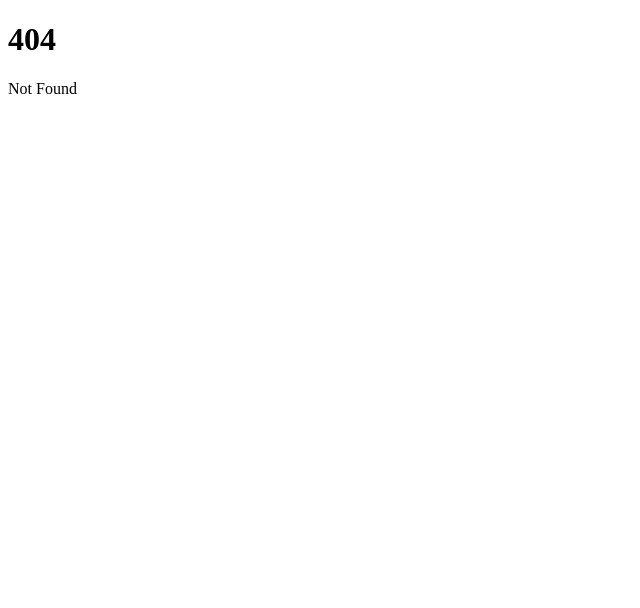
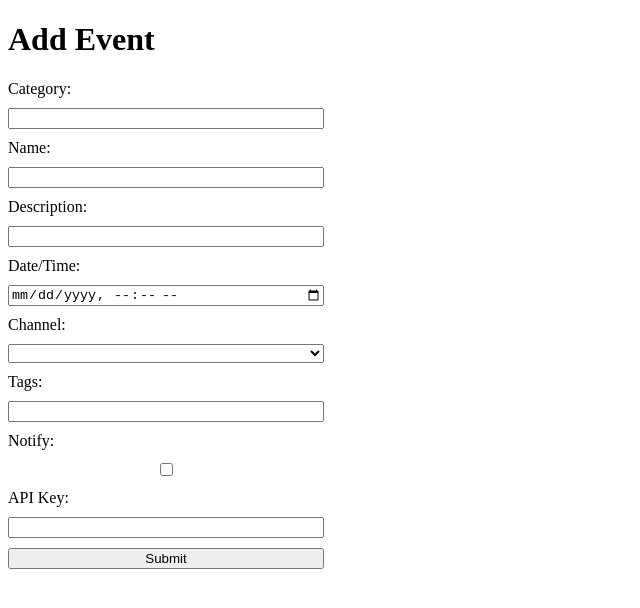
Before and after one commit to vascocosta/gluon-bot-web, a SvelteKit app: page /events/add in a window 1280 px wide. Before the commit this address had no page. Shown: the top 608 px of the page, without its empty margins (0-640 px from the left). Built offline with nearby package versions, Linux system fonts and the light colour scheme.

Commit message:
Add /events/add route

```diff
--- a/src/routes/events/+page.svelte
+++ b/src/routes/events/+page.svelte
@@ -5,13 +5,13 @@
 
 	// export let data: PageData;
 
-	const url: string = 'https://vettel.gluonspace.com/api/events';
+	const URL: string = 'https://vettel.gluonspace.com/api/events';
 
 	let events: BotEvent[] = [];
 
 	onMount(async () => {
 		try {
-			const response = await fetch(url);
+			const response = await fetch(URL);
 
 			if (response.ok) {
 				events = await response.json();
--- /dev/null
+++ b/src/routes/events/add/+page.svelte
@@ -0,0 +1,94 @@
+<script lang="ts">
+	import { onMount } from 'svelte';
+
+	const URL: string = 'https://vettel.gluonspace.com/api/events/add';
+
+	let result: string = '';
+	let category: string = '';
+	let name: string = '';
+	let description: string = '';
+	let datetime: string = '';
+	let channel: string = '';
+	let tags: string = '';
+	let notify: boolean = false;
+	let apiKey: string;
+
+	onMount(() => {
+		apiKey = localStorage.getItem('apiKey') !== null ? localStorage.getItem('apiKey')! : '';
+	});
+
+	async function addEvent() {
+		try {
+			const response = await fetch(URL, {
+				method: 'POST',
+				headers: {
+					'Content-Type': 'application/json',
+					'x-api-key': apiKey
+				},
+				body: JSON.stringify({
+					category: category,
+					name: name,
+					description: description,
+					datetime: datetime + ':00Z',
+					channel: channel,
+					tags: tags,
+					notify: true
+				})
+			});
+
+			if (response.ok) {
+				result = 'Event added successfully';
+			} else {
+				result = `Event could not be added. (Error: ${response.status})`;
+			}
+		} catch (error) {
+			result = `Event could not be added. (Error: ${error})`;
+		}
+	}
+</script>
+
+<h1>Add Event</h1>
+<form id="eventForm" on:submit|preventDefault={addEvent}>
+	<label for="category">Category:</label>
+	<input type="text" id="category" name="category" bind:value={category} />
+
+	<label for="name">Name:</label>
+	<input type="text" id="name" name="name" bind:value={name} />
+
+	<label for="description">Description:</label>
+	<input type="text" id="description" name="description" bind:value={description} />
+
+	<label for="datetime">Date/Time:</label>
+	<input type="datetime-local" id="datetime" name="datetime" bind:value={datetime} />
+
+	<label for="channel">Channel:</label>
+	<select id="channel" name="channel" bind:value={channel}>
+		<option value="#formula1" selected>#formula1</option>
+		<option value="#geeks">#geeks</option>
+		<option value="#nerds">#nerds</option>
+	</select>
+
+	<label for="tags">Tags:</label>
+	<input type="text" id="tags" name="tags" bind:value={tags} />
+
+	<label for="notify">Notify:</label>
+	<input type="checkbox" id="notify" name="notify" bind:value={notify} />
+
+	<label for="apiKey">API Key:</label>
+	<input type="password" id="apiKey" name="apiKey" value={apiKey} />
+
+	<input type="submit" value="Submit" />
+</form>
+<div>{result}</div>
+
+<style>
+	form {
+		display: grid;
+		gap: 10px;
+		width: 25%;
+	}
+
+	label {
+		display: block;
+	}
+</style>
```
